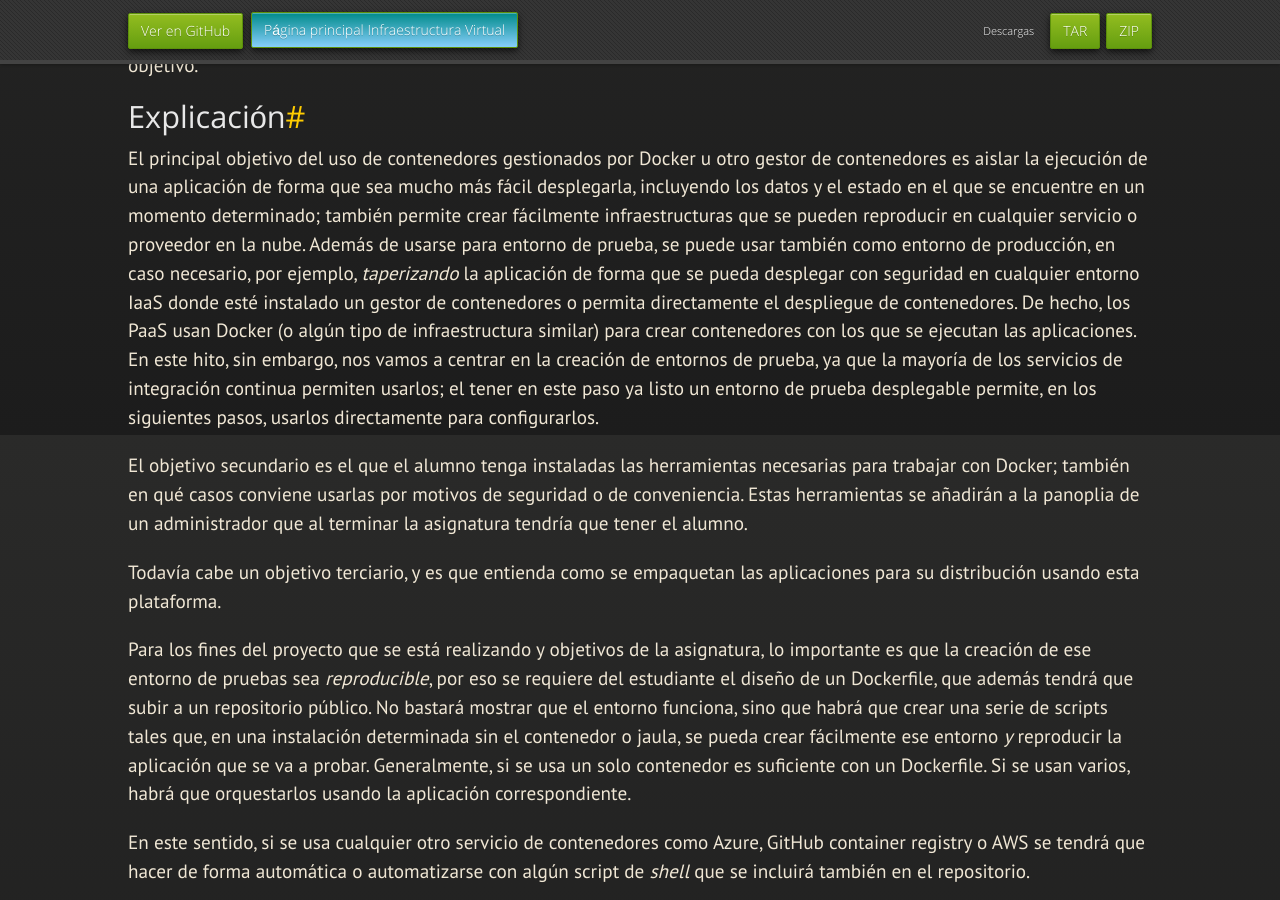
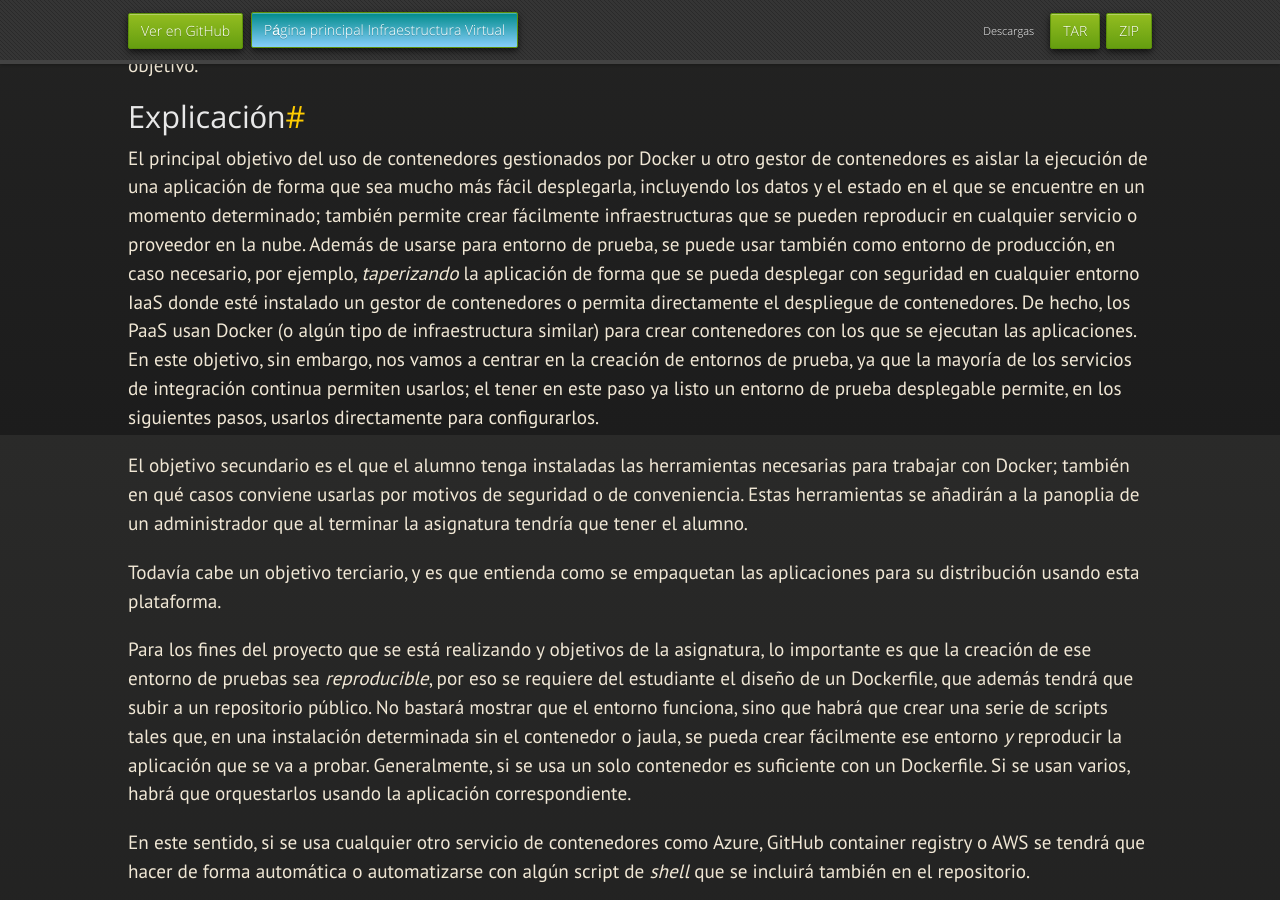
Before and after one commit to JJ/IV, a Jekyll site: the page built from documentos/proyecto/5.Docker.md, in a window 1280 px wide and 900 px high, scrolled down 465 px. Built offline with Jekyll 4.4.1, drawn with Linux system fonts in a browser that asks for light colours; nearby versions of some CDN libraries; some web fonts are replaced; our own code applies the rules of GitHub Pages for plain Markdown files; some of the changed text lies outside the part shown.

Commit message:
Sync documentos/proyecto/5.Docker.md de master a gh-pages

```diff
--- a/documentos/proyecto/5.Docker.md
+++ b/documentos/proyecto/5.Docker.md
@@ -36,7 +36,7 @@ pueda desplegar con seguridad en cualquier entorno IaaS donde esté
 instalado un gestor de contenedores o permita directamente el
 despliegue de contenedores. De hecho, los PaaS usan Docker (o algún
 tipo de infraestructura similar) para crear contenedores con los que
-se ejecutan las aplicaciones. En este hito, sin embargo, nos vamos a
+se ejecutan las aplicaciones. En este objetivo, sin embargo, nos vamos a
 centrar en la creación de entornos de prueba, ya que la mayoría de los
 servicios de integración continua permiten usarlos; el tener en este
 paso ya listo un entorno de prueba desplegable permite, en los
```
Also changed, not shown: other parts of documentos/proyecto/5.Docker.md (+1 -1 lines).
